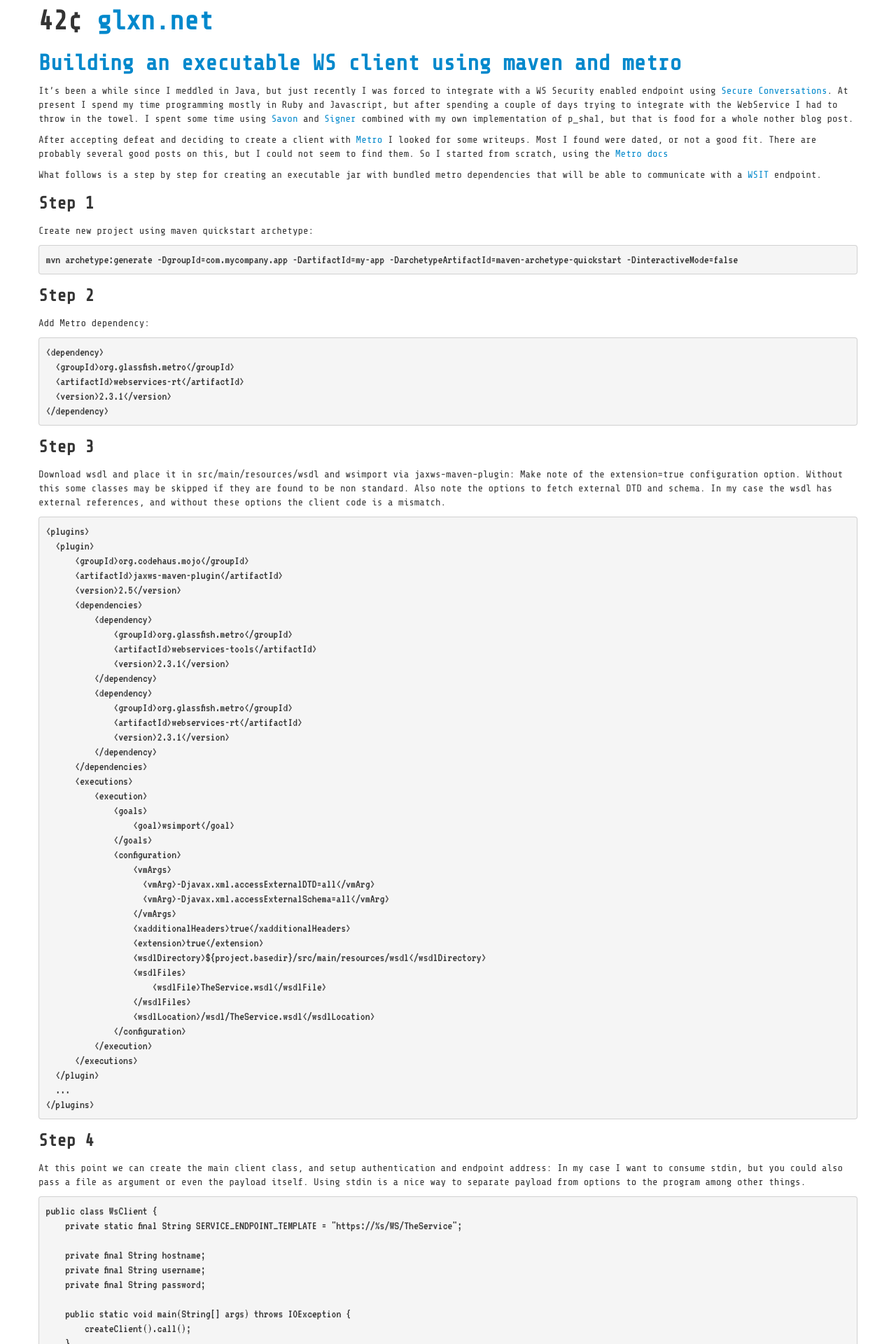
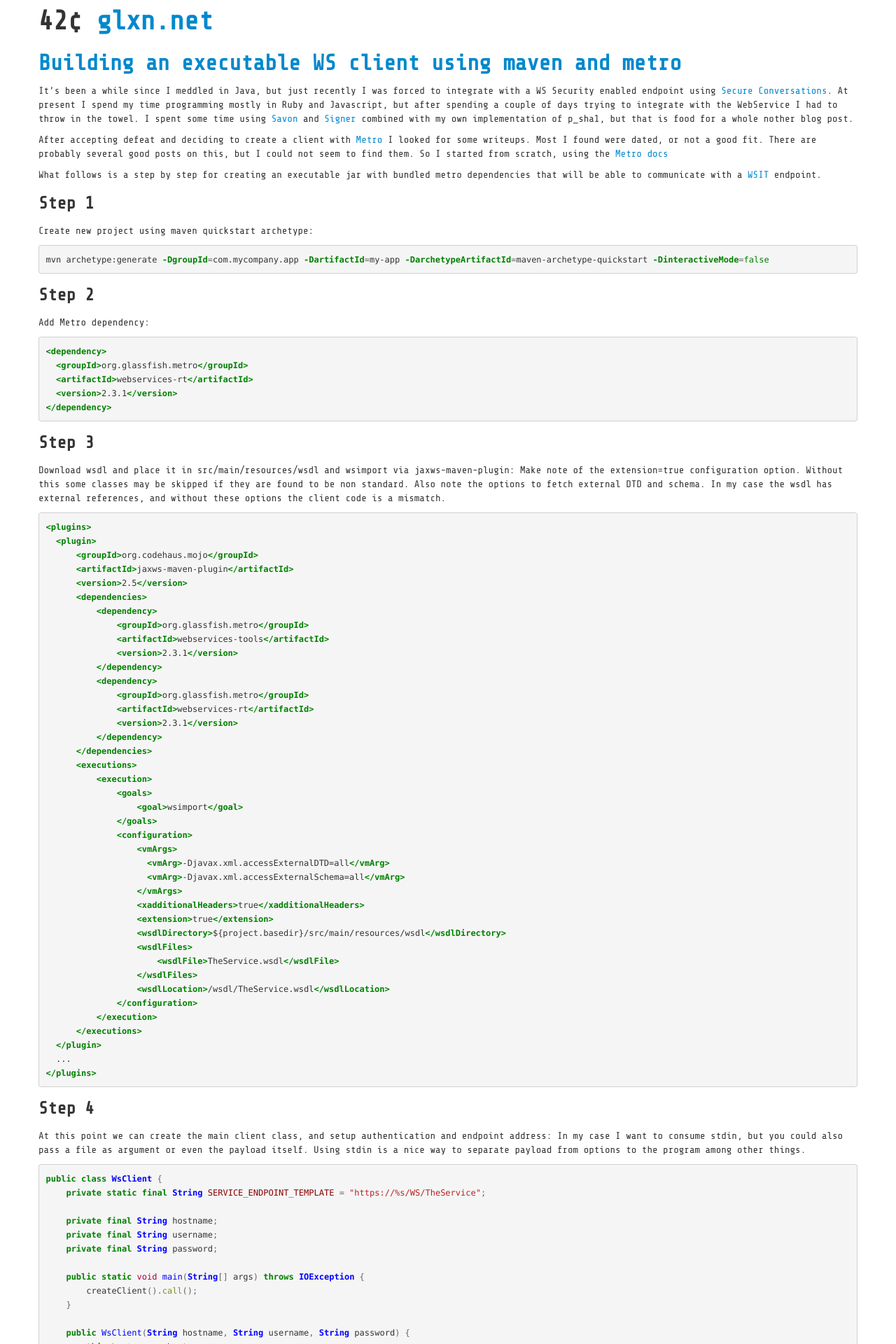
Before and after one commit to kenglxn/kenglxn.github.com, a Jekyll site: the page built from index.html, in a window 1280 px wide. Shown: the top 1920 px of the page at 70% size. Built offline with Jekyll 4.4.1, drawn with Linux system fonts in a browser that asks for light colours.

Commit message:
fix fonts and readd pygs css

```diff
--- a/_layouts/default.html
+++ b/_layouts/default.html
@@ -8,17 +8,13 @@
     <link rel="stylesheet" href="/css/bootstrap/css/bootstrap.min.css">
     <link rel="stylesheet" href="/css/bootstrap/css/bootstrap-responsive.min.css">
     <link rel="stylesheet" href="/css/font-awesome-4.4.0/css/font-awesome.min.css ">
-
-    <link href="https://fonts.googleapis.com/css?family=Share+Tech+Mono|VT323" rel="stylesheet">
+    <link rel="stylesheet" href="/css/pygments.css " >
+    <link href="https://fonts.googleapis.com/css?family=Share+Tech+Mono" rel="stylesheet">
 
     <link rel="stylesheet/less" href="/css/stress.less" type="text/css" />
     <style>
       body {
         font-family: 'Share Tech Mono', monospace;
-      }
-      code {
-        font-family: 'VT323', monospace;
-        font-size: 133%;
       }
     </style>
   </head>
```
